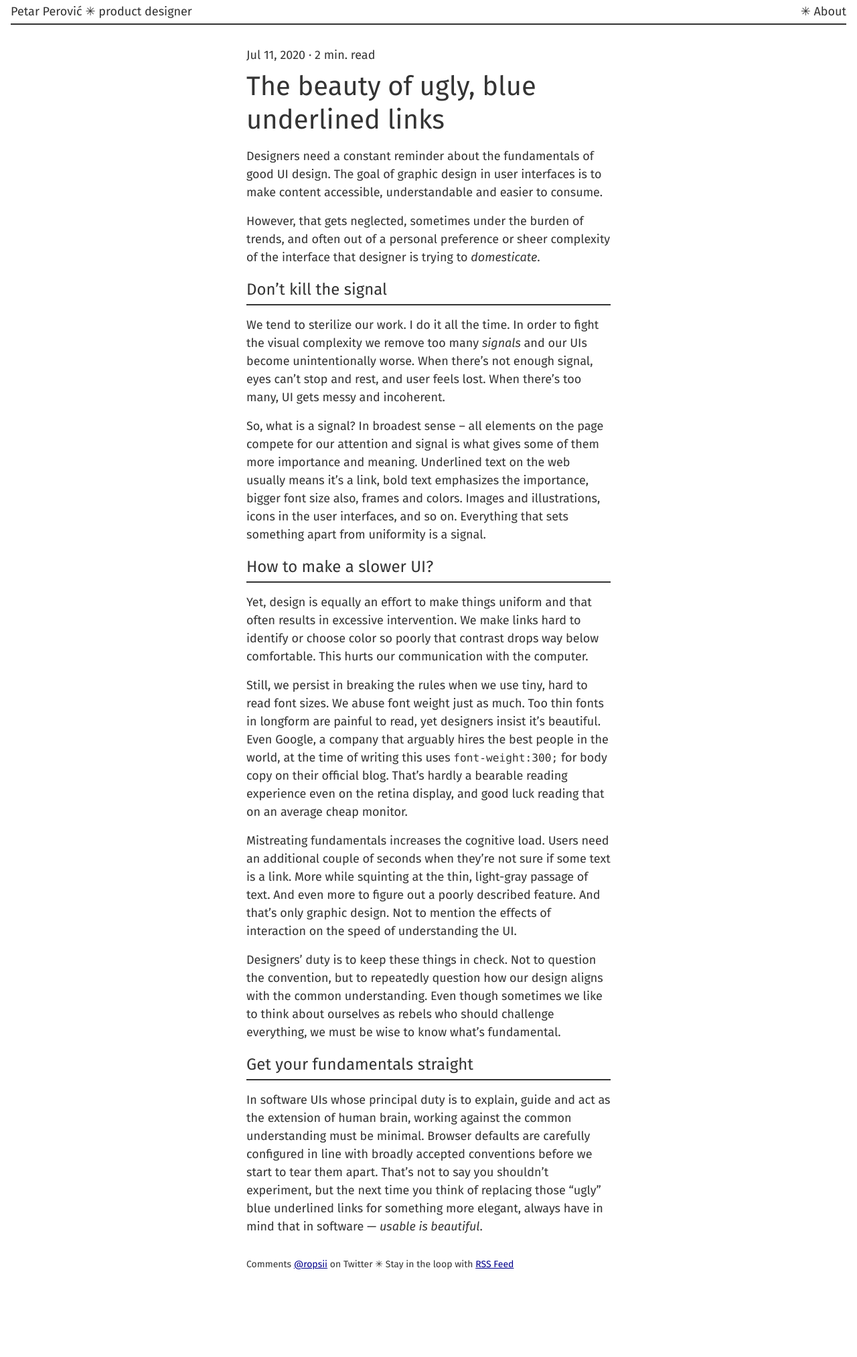
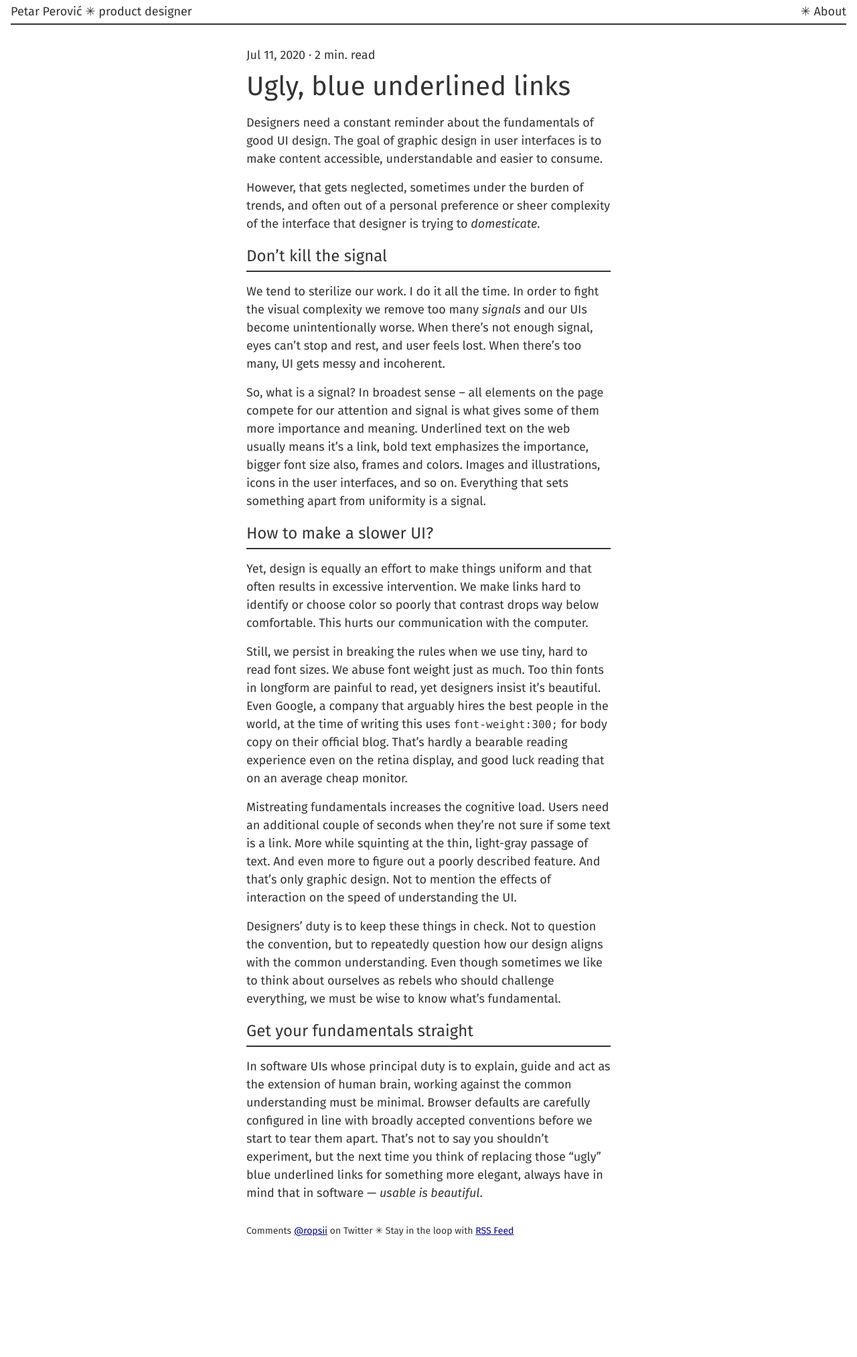
Before and after one commit to ropsii/ropsii.github.io, a Jekyll site: the page built from _posts/2020-08-18-usable-is-beautiful.markdown, in a window 1280 px wide. Shown: the whole page at 67% size. Built offline with Jekyll 4.4.1, drawn with Linux system fonts in a browser that asks for light colours; after the commit the page ends 1976 px from its top, so only the background shows below that.

Commit message:
Font size adjust

```diff
--- a/_layouts/home.html
+++ b/_layouts/home.html
@@ -24,7 +24,7 @@
                     <div>
                         {%- for post in site.posts -%}
                         <div class="mb3">
-                            <h3 class="f5 f4-m normal mb0">
+                            <h3 class="f4 f3-m normal mb0">
                                 <a href="{{ post.url | relative_url }}">
                                     {{ post.title | escape }}
                                 </a>
--- a/_posts/2020-08-18-usable-is-beautiful.markdown
+++ b/_posts/2020-08-18-usable-is-beautiful.markdown
@@ -1,6 +1,6 @@
 ---
 layout: post
-title:  "The beauty of ugly, blue underlined links"
+title:  "Ugly, blue underlined links"
 author: "Petar Perovic"
 date:   2020-07-11 12:10:00 +0100
 summary: "Usable is beautiful"
--- a/_sass/tachyons/_styles.scss
+++ b/_sass/tachyons/_styles.scss
@@ -28,7 +28,7 @@
 
 a:hover,
 a:focus {
-    color: $dark-gray;
+    color: $navy;
 }
 
 a:active {
```
